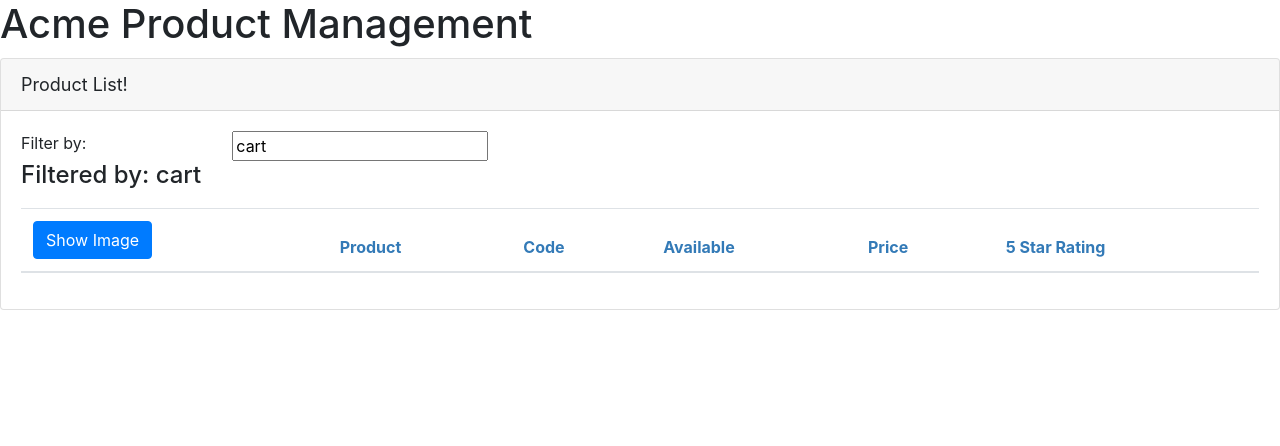
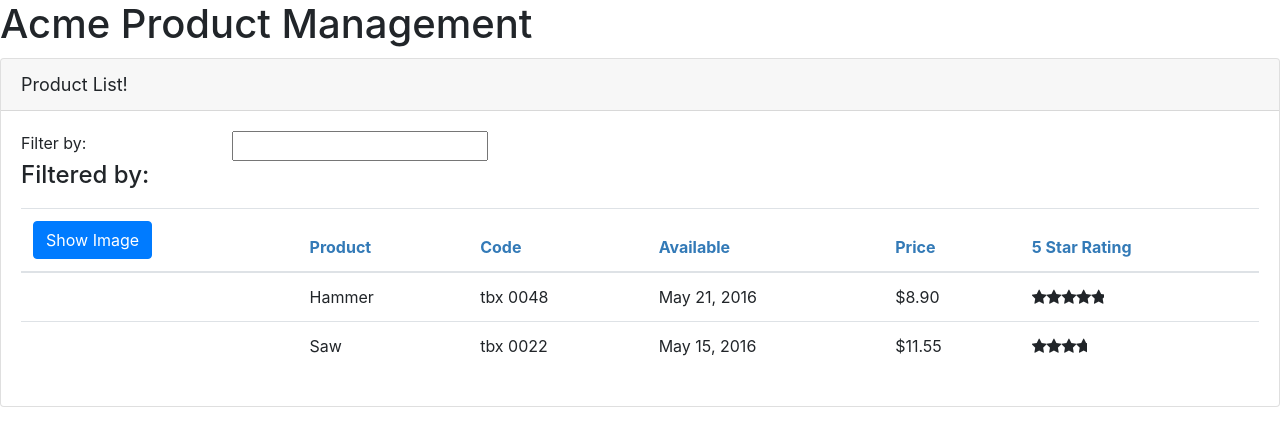
Before and after one commit to anthonyrella/Angular-GettingStarted, an Angular app in the folder APM/: page / in a window 1280 px wide. Shown: the top 446 px of the page. Built offline with nearby package versions, Linux system fonts and the light colour scheme.

Commit message:
Services and Dependency Injection

```diff
--- a/APM/src/app/app.module.ts
+++ b/APM/src/app/app.module.ts
@@ -5,6 +5,7 @@
 import { ProductListComponent } from './products/product-list.component';
 import { ConvertToSpacesPipe } from './shared/convert-to-spaces.pipe';
 import { StarComponent } from './shared/star.component';
+import { ProductService } from './products/product.service';
 
 @NgModule({
   declarations: [
@@ -17,6 +18,7 @@
     BrowserModule,
     FormsModule
   ],
-  bootstrap: [AppComponent]
+  bootstrap: [AppComponent],
+  providers: [ProductService]
 })
 export class AppModule { }
--- a/APM/src/app/products/product-list.component.ts
+++ b/APM/src/app/products/product-list.component.ts
@@ -1,5 +1,6 @@
 import { Component, OnInit } from '@angular/core';
 import { IProduct } from './product';
+import { ProductService } from './product.service';
 
 @Component({
     selector: 'pm-products',
@@ -23,35 +24,12 @@
 
     filteredProducts: IProduct[];
 
-    products: IProduct[] = [
-        {
-            "productId": 5,
-            "productName": "Hammer",
-            "productCode": "TBX-0048",
-            "releaseDate": "May 21, 2016",
-            "description": "Curved claw steel hammer",
-            "price": 8.9,
-            "starRating": 4.8,
-            "imageUrl": "https://openclipart.org/image/300px/svg_to_png/73/rejon_Hammer.png"
-          },
-          {
-            "productId": 8,
-            "productName": "Saw",
-            "productCode": "TBX-0022",
-            "releaseDate": "May 15, 2016",
-            "description": "15-inch steel blade hand saw",
-            "price": 11.55,
-            "starRating": 3.7,
-            'imageUrl': "https://openclipart.org/image/300px/svg_to_png/27070/egore911_saw.png"
-          }
-    ];
+    products: IProduct[] = [];
 
-    constructor() {
-        this.filteredProducts = this.products;
-        this.listFilter = 'cart';
+    constructor(private productService: ProductService) {
     }
 
-    onRatingClicked(message:string): void {
+    onRatingClicked(message: string): void {
         this.pageTitle = 'Product List: ' + message;
     }
 
@@ -66,6 +44,7 @@
     }
 
     ngOnInit(): void {
-        console.log('In onInit');
+        this.products = this.productService.getProducts();
+        this.filteredProducts = this.products;
     }
 }
--- /dev/null
+++ b/APM/src/app/products/product.service.ts
@@ -0,0 +1,32 @@
+import { Injectable } from '@angular/core';
+import { IProduct } from './product';
+
+@Injectable({
+    providedIn: 'root'
+})
+export class ProductService {
+    getProducts(): IProduct[] {
+        return [
+            {
+                'productId': 5,
+                'productName': 'Hammer',
+                'productCode': 'TBX-0048',
+                'releaseDate': 'May 21, 2016',
+                'description': 'Curved claw steel hammer',
+                'price': 8.9,
+                'starRating': 4.8,
+                'imageUrl': 'https://openclipart.org/image/300px/svg_to_png/73/rejon_Hammer.png'
+              },
+              {
+                'productId': 8,
+                'productName': 'Saw',
+                'productCode': 'TBX-0022',
+                'releaseDate': 'May 15, 2016',
+                'description': '15-inch steel blade hand saw',
+                'price': 11.55,
+                'starRating': 3.7,
+                'imageUrl': 'https://openclipart.org/image/300px/svg_to_png/27070/egore911_saw.png'
+              }
+        ];
+    }
+}
```
